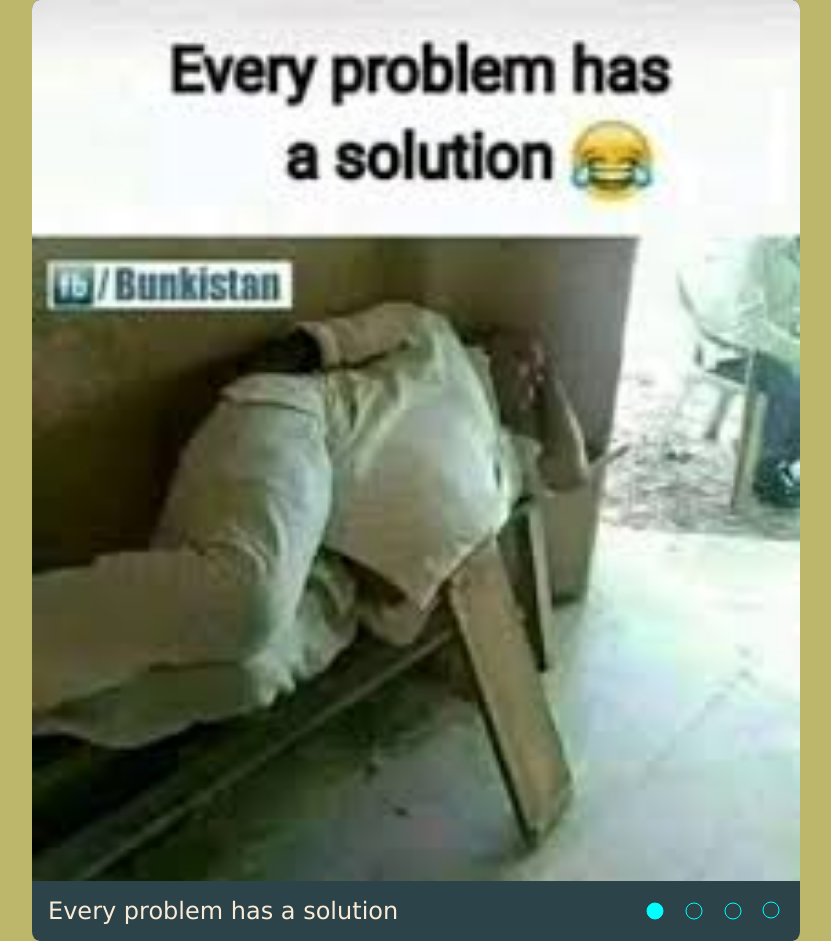
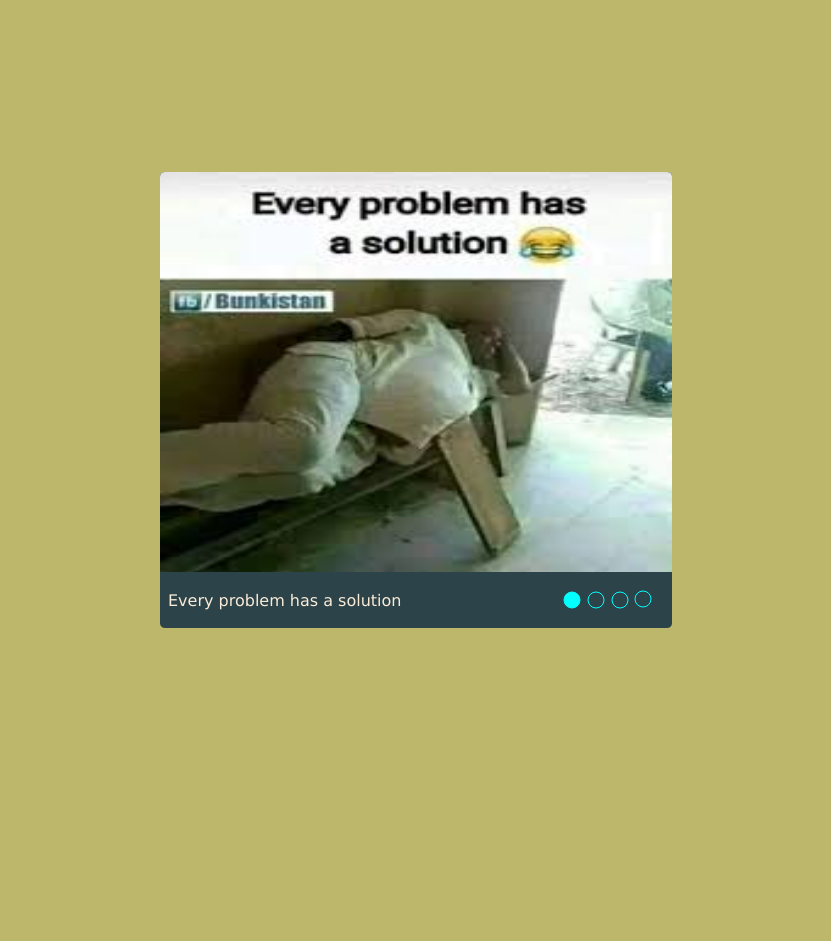
Before and after one commit to totoogg/cssMemeSlider, a plain HTML site: page cssMemeSlider/index.html in a window 1280 px wide. Shown: the whole page, without its empty margins (224-1055 px from the left). After the commit the page ends 800 px from the top, so only its background shows below. Drawn offline with Linux system fonts and the light colour scheme.

Commit message:
fix: fix size image (Tue, Sep 12, 2023 08:08:24 PM)

```diff
--- a/cssMemeSlider/style.css
+++ b/cssMemeSlider/style.css
@@ -7,6 +7,7 @@
 
 body {
   width: 100%;
+  min-height: 100vh;
   display: flex;
   align-items: center;
   background-color: darkkhaki;
@@ -17,7 +18,7 @@ body {
   display: flex;
   flex-wrap: wrap;
   margin: 0 1rem;
-  width: 60%;
+  width: 40vw;
   overflow: hidden;
   background-color: rgb(43, 67, 73);
   border-radius: 1%;
@@ -33,6 +34,7 @@ body {
 
 .image {
   width: 25%;
+  max-height: 50vh;
 }
 
 .slider_footer {
@@ -45,7 +47,7 @@ body {
 .slider_text__wrapper {
   width: 100%;
   overflow: hidden;
-  margin: 1rem;
+  margin: 0.5rem;
   display: flex;
   align-items: center;
 }
@@ -60,7 +62,7 @@ body {
 .text {
   width: 25%;
   font-family: Verdana, Geneva, Tahoma, sans-serif;
-  font-size: 1.5rem;
+  font-size: 1rem;
   color: antiquewhite;
 }
 
@@ -112,10 +114,6 @@ body:has(input[value="fourth"]:checked) .slider_images, body:has(input[value="fo
 
 @media (max-width: 680px) {
 
-  .slider_content {
-    width: 80%;
-  }
-
   .slider_footer {
     flex-direction: column;
   }
```
